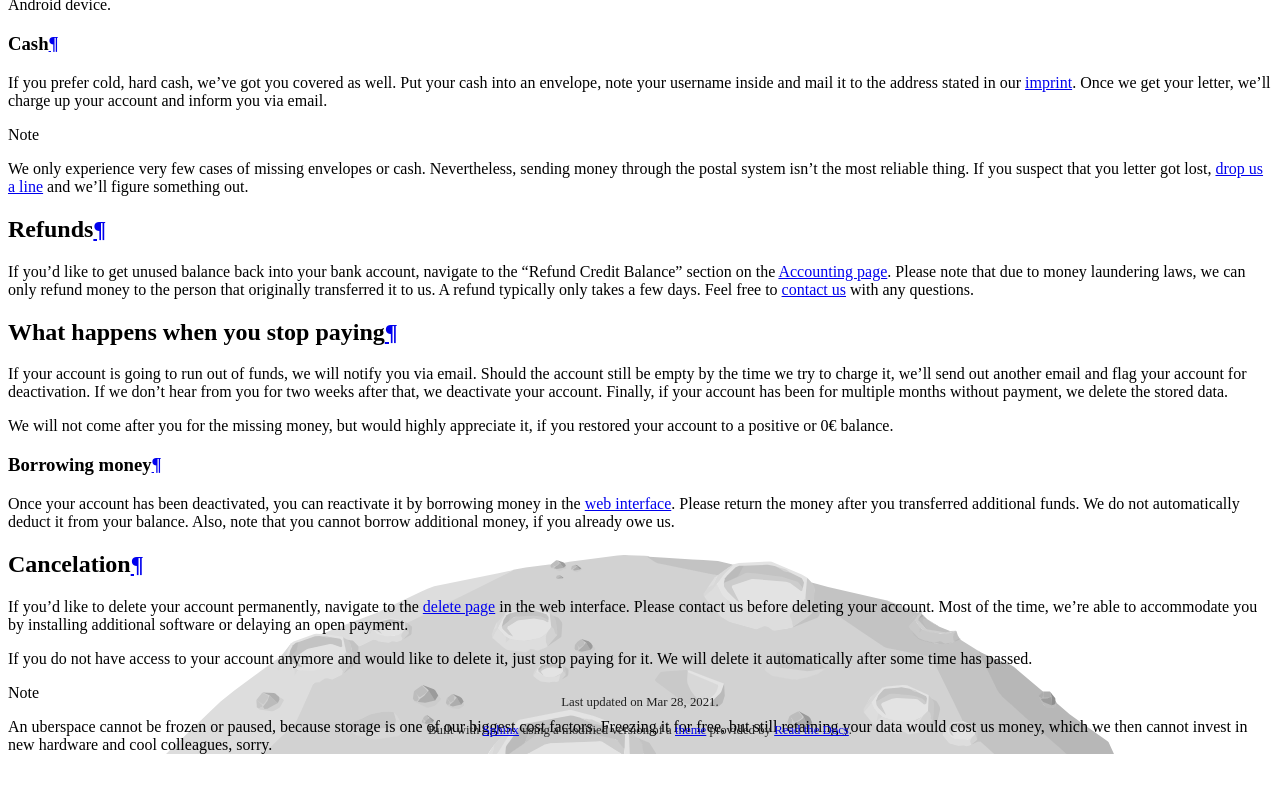
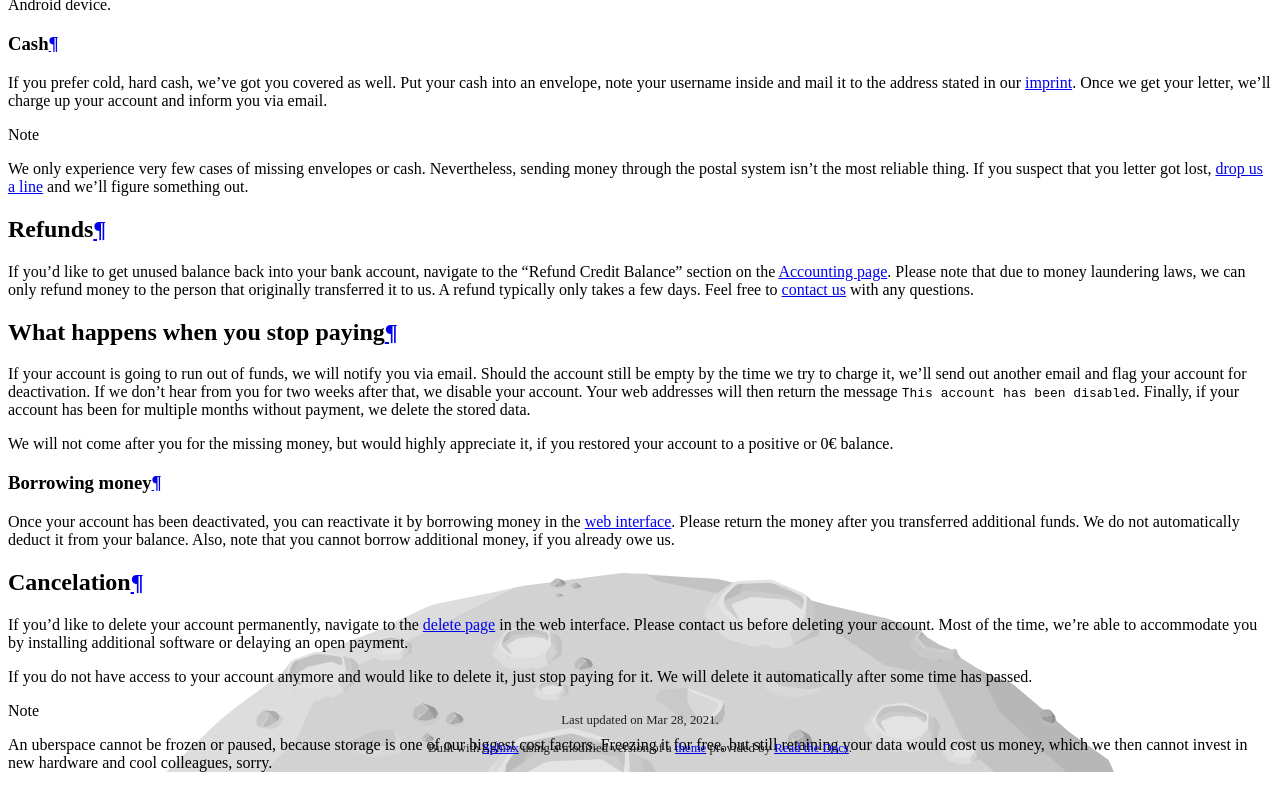
Before and after one commit to Uberspace/manual, a Sphinx documentation site: the page built from source/billing-general.rst, in a window 1280 px wide and 900 px high, scrolled down 3942 px. Shown: the top 811 px of the window. Built offline with Sphinx 7.4.7 and the Read the Docs theme 2.0.0, drawn with Linux system fonts in a browser that asks for light colours.

Commit message:
add account disabled error message to billing

```diff
--- a/source/billing-general.rst
+++ b/source/billing-general.rst
@@ -192,7 +192,8 @@ What happens when you stop paying
 If your account is going to run out of funds, we will notify you via email.
 Should the account still be empty by the time we try to charge it, we'll send
 out another email and flag your account for deactivation. If we don't hear from
-you for two weeks after that, we deactivate your account. Finally, if your
+you for two weeks after that, we disable your account. Your web addresses will
+then return the message ``This account has been disabled``. Finally, if your
 account has been for multiple months without payment, we delete the stored data.
 
 We will not come after you for the missing money, but would highly appreciate
```
